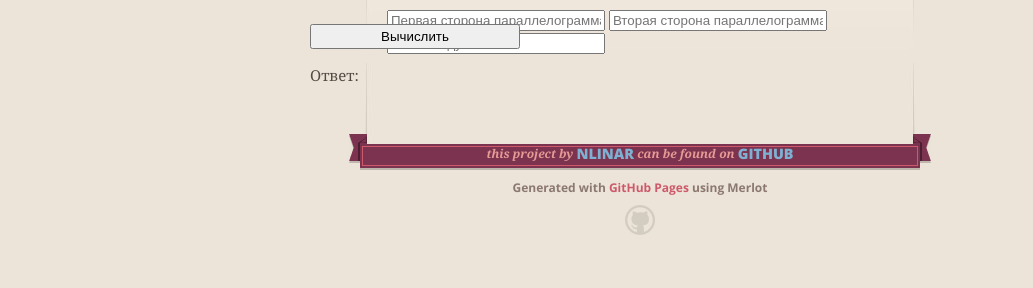
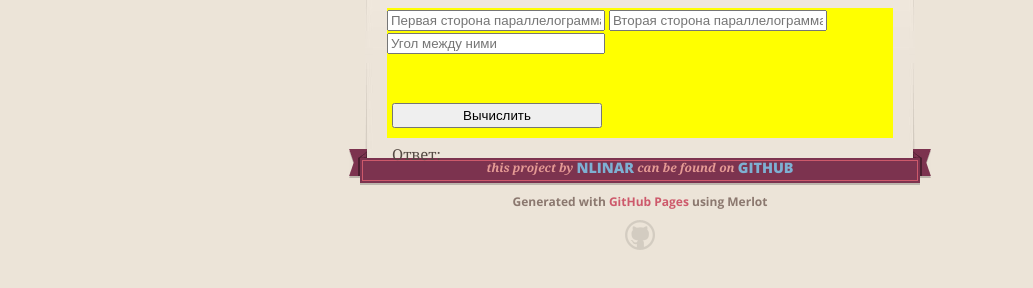
Before and after one commit to NLinar/comptehn, a plain HTML site: page index.html in a window 1280 px wide. Shown: the part 300-588 px from the top of the page, without its empty margins (0-1033 px from the left). Drawn offline with nearby package versions, Linux system fonts and the light colour scheme.

Commit message:
Update screen.css

```diff
--- a/stylesheets/screen.css
+++ b/stylesheets/screen.css
@@ -567,3 +567,9 @@ dd p:first-child {
   font-size: .85em;
   font-style: italic;
 }
+
+#area1 {
+    position: relative;
+    height: 130px;
+    background-color: yellow;
+}
```
